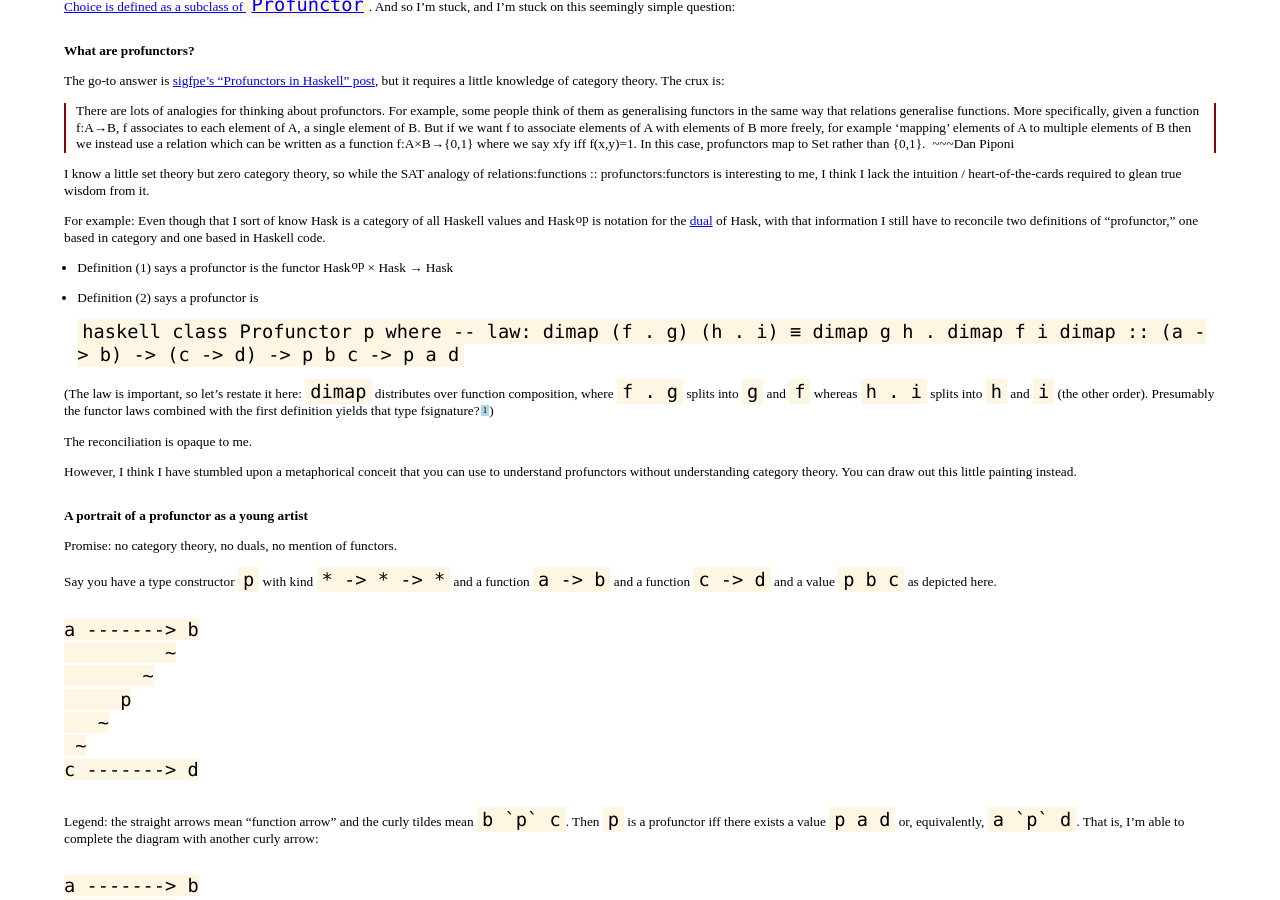
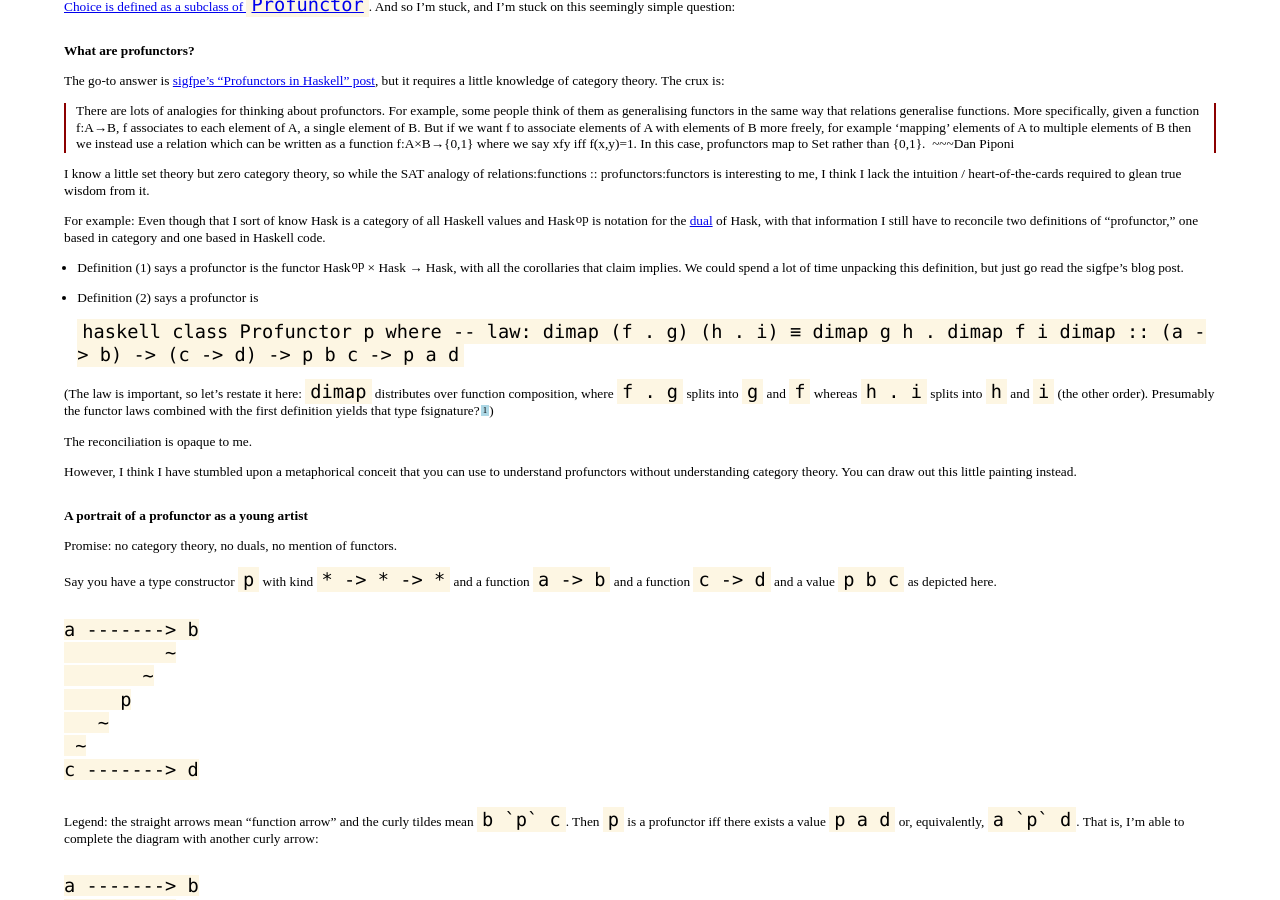
Before and after one commit to hlian/hao.codes, a Jekyll site: the page built from _posts/2015-02-25-profunctors.md, in a window 1280 px wide and 900 px high, scrolled down 886 px. Built offline with Jekyll 4.4.1, drawn with Linux system fonts in a browser that asks for light colours; Markdown is read by kramdown in place of the engine named in the settings.

Commit message:
profunctors: definition (1) hand-waved

```diff
--- a/_posts/2015-02-25-profunctors.md
+++ b/_posts/2015-02-25-profunctors.md
@@ -83,7 +83,10 @@ Haskell values and Hask<sup>op</sup> is notation for the [dual][d] of
 Hask, with that information I still have to reconcile two definitions
 of "profunctor," one based in category and one based in Haskell code.
 
-* Definition (1) says a profunctor is the functor Hask<sup>op</sup> × Hask → Hask
+* Definition (1) says a profunctor is the functor Hask<sup>op</sup> ×
+  Hask → Hask, with all the corollaries that claim implies. We could
+  spend a lot of time unpacking this definition, but just go read the
+  sigfpe's blog post.
 
 * Definition (2) says a profunctor is
 
```
